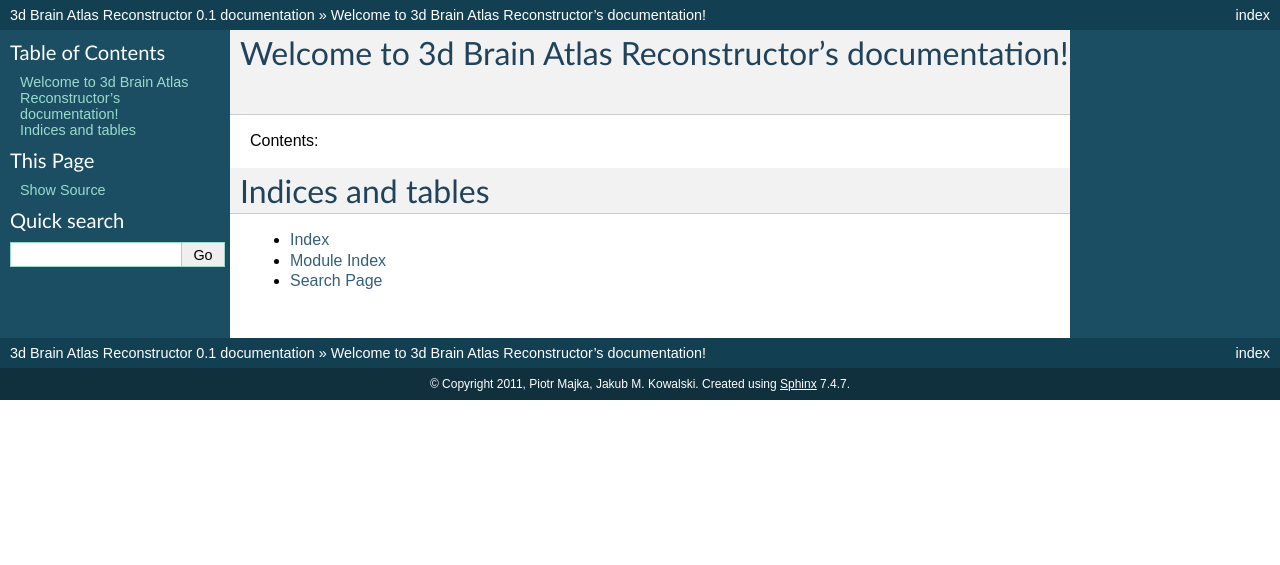
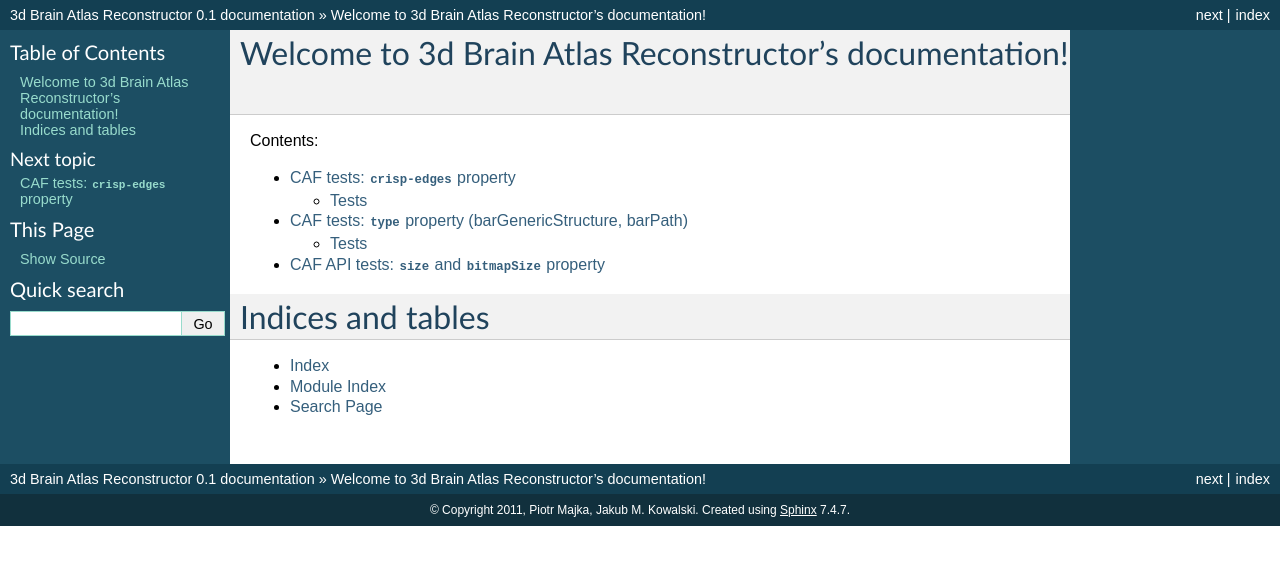
Before and after one commit to pmajka/3dbar, a Sphinx documentation site: the page built from doc/sphinx/source/index.rst, in a window 1280 px wide. Shown: the top 565 px of the page. Built offline with Sphinx 7.4.7, drawn with Linux system fonts in a browser that asks for light colours; formulas are drawn with MathJax 3; pages that are not in the unit, such as notebooks, are missing from menus; some of the changed lines change nothing that is shown.

Commit message:
More Sphinx documentation: feature-type, crisp-edges and slide-size.
git-svn-id: http://svn.3dbar.org/svn/3dbar_sharable/trunk@37 bf95b417-27cd-4b1f-9e77-6486572a7b41

```diff
--- a/doc/sphinx/source/index.rst
+++ b/doc/sphinx/source/index.rst
@@ -12,6 +12,9 @@ Contents:
    :maxdepth: 2
 
    README
+   test_crisp-edges
+   test_feature-type
+   test_slide-size
 
 Indices and tables
 ==================
--- /dev/null
+++ b/doc/sphinx/source/test_crisp-edges.rst
@@ -0,0 +1,68 @@
+.. -*- rest -*-
+.. vim:syntax=rest
+
+========================================================
+CAF tests: ``crisp-edges`` property
+========================================================
+
+Crisp edges property determines the rendering settings of the SVG drawing.
+Note: By now (and probably also by the future) the 'shape-rendering' property
+is run-time property only and is not stored or loaded from SVG files.
+
+Tests
+=========================================================
+
+.. doctest::
+
+    >>> import bar
+
+Create empty slide and check its 'crispEdges' property
+
+.. doctest::
+
+    >>> testSlide = bar.barCafSlide()
+    >>> print testSlide.crispEdges
+    True
+
+Let's set ``crispEdges`` to ``False``
+
+.. doctest::
+
+    >>> testSlide.crispEdges = False
+
+Now, lets validate 'crispEdges' property on the ``path`` object.
+Path element has assigned corresponding attribute defined
+
+.. doctest::
+
+    >>> testPath = bar.barPath("structure_test_test", "M 100 100 L 100 200 L 200 200 Z", "#ff0000")
+    >>> testPath.crispEdges = True
+    >>> print testPath
+    <path bar:growlevel="0" d="M 100 100 L 100 200 L 200 200 Z" fill="#ff0000" id="structure_test_test" positive="True" shape-rendering="crisp-edges" stroke="none"/>
+
+    >>> testPath.crispEdges = False
+    >>> print testPath
+    <path bar:growlevel="0" d="M 100 100 L 100 200 L 200 200 Z" fill="#ff0000" id="structure_test_test" positive="True" shape-rendering="geometric-precision" stroke="none"/>
+
+Note that ``crispEdges`` property accepts only boolean values. Providing type
+other than boolean will cause exception.
+
+.. doctest::
+
+    >>> testPath.crispEdges = 'string is invalid'
+    Traceback (most recent call last):
+    AssertionError: Boolean value expected
+
+    >>> testSlide.crispEdges = 'string is invalid'
+    Traceback (most recent call last):
+    AssertionError: Boolean value expected
+
+``crispEdgest`` should also always return boolean value:
+
+.. doctest::
+
+    >>> type(testPath.crispEdges) == type(True)
+    True
+
+    >>> type(testSlide.crispEdges) == type(True)
+    True
--- /dev/null
+++ b/doc/sphinx/source/test_feature-type.rst
@@ -0,0 +1,127 @@
+.. -*- rest -*-
+.. vim:syntax=rest
+
+===========================================================
+CAF tests: ``type`` property (barGenericStructure, barPath)
+===========================================================
+
+Attribute holding type of the feature delineated by given path. For example
+it can be like `gray matter`, `white matter`, `single cell`, `ventricle`, and
+other... This property tries to mimic INCF DAI `feature` attribute would be extended
+after establishing the INCF DAI common metadata set.
+
+Tests
+=========================================================
+
+.. doctest::
+
+    >>> import bar
+
+Let's create simple path:
+
+.. doctest::
+
+    >>> path = bar.barPath("structure_test00_test", "M 100 100 L 100 200 L 200 200 Z", "#00ff00")
+
+By default, path has no `type` assigned:
+
+.. doctest::
+
+    >>> print path.type
+    None
+
+We can assingn any consistent string as feature type:
+
+.. doctest::
+
+    >>> path.type="white-matter"
+
+But inconsistent string will not work:
+
+.. doctest::
+
+    >>> path.type="invalid:  hite-mat ter"
+    Traceback (most recent call last):
+    AssertionError: Invalid feature type name provided: invalid:  hite-mat ter
+
+Also, any non-string value (except None) will raise an exception:
+
+.. doctest::
+
+    >>> path.type= []
+    Traceback (most recent call last):
+    AssertionError: String or 'None' value expected
+    >>> path.type = None
+
+Similarly as for single path, you can define the type attribute for the whole structure
+Let's create exemplary structure and assign a type:
+
+.. doctest::
+
+    >>> structure = bar.barGenericStructure("test", "#00ff00")
+
+By default, structure `type` property is also `None`:
+
+.. doctest::
+
+    >>> print structure.type
+    None
+
+You can assign any reasonable string or `None` value:
+
+.. doctest::
+
+    >>> structure.type = "test-type"
+    >>> structure.type = None
+
+But you cannot assign any other type than string or `None`:
+
+.. doctest::
+
+    >>> structure.type = ['dsf']
+    Traceback (most recent call last):
+    AssertionError: String or 'None' value expected
+
+    >>> structure.type = True
+    Traceback (most recent call last):
+    AssertionError: String or 'None' value expected
+
+You can assign a path to a structure:
+
+.. doctest::
+
+    >>> structure.addPaths(path)
+
+After that, their types match. Type from structure is copied to the all paths belonging to this structure.
+
+.. doctest::
+
+    >>> path.type, structure.type
+    (None, None)
+    >>> path.type == structure.type
+    True
+
+After altering type of the structure, the type of its path is also altered:
+
+.. doctest::
+
+    >>> structure.type="test-type"
+
+    >>> path.type, structure.type
+    ('test-type', 'test-type')
+    >>> path.type == structure.type
+    True
+
+But it doesn't work at the opposite direction:
+
+.. doctest::
+
+    >>> path.type = "other-type"
+
+    >>> path.type, structure.type
+    ('other-type', 'test-type')
+    >>> path.type == structure.type
+    False
+
+Thus after adding given path to the structure it is recommended to define type
+of the path indirectly - thought the structure. `Type` property is stored with CAF slide and can be loaded from XML.
--- /dev/null
+++ b/doc/sphinx/source/test_slide-size.rst
@@ -0,0 +1,78 @@
+.. -*- rest -*-
+.. vim:syntax=rest
+
+========================================================
+CAF API  tests: ``size`` and  ``bitmapSize`` property
+========================================================
+
+Obviously, we need to import bar module
+
+.. doctest::
+
+    >>> import bar
+
+Let's create an exemplary CAF slide with default settings
+
+.. doctest::
+
+    >>> slide = bar.barCafSlide()
+
+We can read the dimensions of the SVG drawing representing CAF slide
+
+.. doctest::
+
+    >>> slide.size  #doctest: +SKIP
+    (1200, 900)
+
+Size is provided as tuple of two Intergers
+
+.. doctest::
+
+    >>> map(type, slide.size) == map(type, (1,1))
+    True
+
+Also the rendering size of the slide (which is not the same property as dimensions of the CAF slide) can be set
+
+.. doctest::
+
+    >>> slide.bitmapSize #doctest: +SKIP
+    (1200, 900)
+    >>> map(type, slide.bitmapSize) == map(type, (1,1))
+    True
+
+Size, as well as bitmapsize can be altered. Only tuple of two integers is accepted as new value
+Altering slide dimensions:
+
+.. doctest::
+
+    >>> slide.size = (1000, 500)
+    >>> slide.size
+    (1000, 500)
+
+.. doctest::
+
+    >>> slide.size = ("1000", 500)
+    Traceback (most recent call last):
+    AssertionError: (int,int) Tuple of two integers required
+
+    >>> slide.bitmapSize = 'invalid slide dimensions'
+    Traceback (most recent call last):
+    AssertionError: (int,int) Tuple of two integers required
+
+`Size` and `bitmap size` are related with some internal properies that can be edited by advanded user to better customize the slides.
+Changing the slide size alters the slide template as well as tracing and rendering properties
+
+.. doctest::
+
+    >>> slide._rendererConf
+    {'ReferenceHeight': 500, 'ReferenceWidth': 1000, 'imageSize': (1200, 900)}
+    >>> slide._tracingConf #doctest: +SKIP
+
+Changing the slide size alters the slide template as well as tracing and rendering properties
+
+.. doctest::
+
+    >>> slide.size = (1000,500)
+    >>> slide.bitmapSize = (2000, 1000)
+    >>> slide._rendererConf
+    {'ReferenceHeight': 500, 'ReferenceWidth': 1000, 'imageSize': (2000, 1000)}
```
